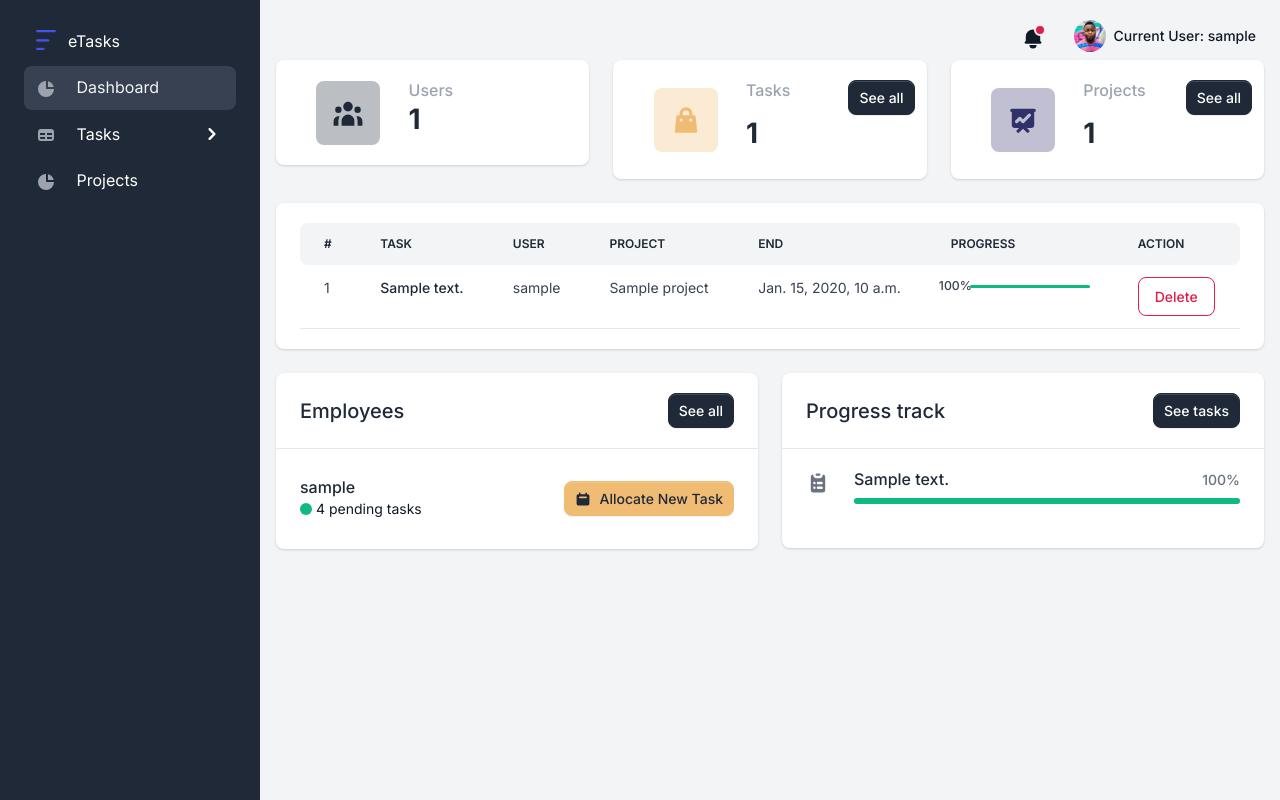
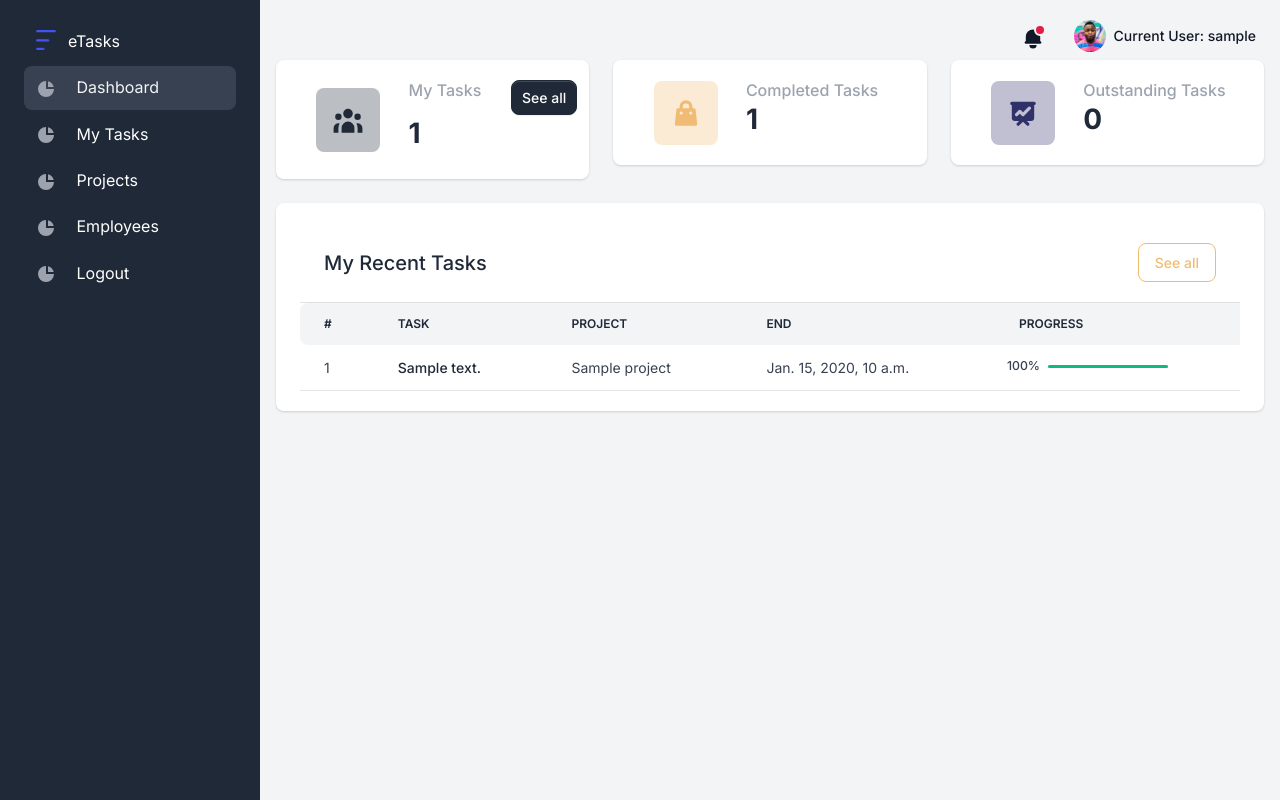
Before and after one commit to edokaDev/task-allocator-dj, a Django app: page /dashboard/ in a window 1280 px wide. Run offline with Django 4.2, Linux system fonts and the light colour scheme; a user stored in the database is signed in; tables that the repository leaves empty hold one stand-in row (values such as "Sample post"); data that the repository does not hold is empty; some libraries are stand-ins or nearby versions.

Commit message:
employee-user dashboard, tasks and notification features

```diff
--- /dev/null
+++ b/allocator/templates/employee_dashboard.html
@@ -0,0 +1,150 @@
+{% extends "includes/base-dash.html" %}
+
+{% block title %} Dashboard {% endblock %}
+
+<!-- Specific Page CSS goes HERE  -->
+{% block stylesheets %}{% endblock stylesheets %}
+
+{% block content %}
+
+<div class="row">
+    <div class="col-12 col-sm-6 col-xl-4 mb-4">
+        <div class="card border-0 shadow">
+            <div class="card-body">
+                <div class="row d-block d-xl-flex align-items-center">
+                    <div class="col-12 col-xl-5 text-xl-center mb-3 mb-xl-0 d-flex align-items-center justify-content-xl-center">
+                        <div class="icon-shape icon-shape-primary rounded me-4 me-sm-0">
+                            <svg class="icon" fill="currentColor" viewBox="0 0 20 20" xmlns="http://www.w3.org/2000/svg"><path d="M13 6a3 3 0 11-6 0 3 3 0 016 0zM18 8a2 2 0 11-4 0 2 2 0 014 0zM14 15a4 4 0 00-8 0v3h8v-3zM6 8a2 2 0 11-4 0 2 2 0 014 0zM16 18v-3a5.972 5.972 0 00-.75-2.906A3.005 3.005 0 0119 15v3h-3zM4.75 12.094A5.973 5.973 0 004 15v3H1v-3a3 3 0 013.75-2.906z"></path></svg>
+                        </div>
+                        <div class="d-sm-none">
+                            <h2 class="h5">My Tasks</h2>
+                            <h3 class="fw-extrabold mb-1">{{ task_count }}</h3>
+                        </div>
+                    </div>
+                    <div class="col-12 col-xl-7 px-xl-0">
+                        <div class="d-none d-sm-block">
+                            <div class="d-flex justify-content-between">
+                                <h2 class="h6 text-gray-400 mb-0">My Tasks</h2>
+                                <a href="{% url 'allocator:employee_tasks' %}" class="btn btn-sm btn-primary">See all</a>
+                            </div>
+                            <h3 class="fw-extrabold mb-2">{{ task_count }}</h3>
+                        </div>
+                    </div>
+                </div>
+            </div>
+        </div>
+    </div>
+    <div class="col-12 col-sm-6 col-xl-4 mb-4">
+        <div class="card border-0 shadow">
+            <div class="card-body">
+                <div class="row d-block d-xl-flex align-items-center">
+                    <div class="col-12 col-xl-5 text-xl-center mb-3 mb-xl-0 d-flex align-items-center justify-content-xl-center">
+                        <div class="icon-shape icon-shape-secondary rounded me-4 me-sm-0">
+                            <svg class="icon" fill="currentColor" viewBox="0 0 20 20" xmlns="http://www.w3.org/2000/svg"><path fill-rule="evenodd" d="M10 2a4 4 0 00-4 4v1H5a1 1 0 00-.994.89l-1 9A1 1 0 004 18h12a1 1 0 00.994-1.11l-1-9A1 1 0 0015 7h-1V6a4 4 0 00-4-4zm2 5V6a2 2 0 10-4 0v1h4zm-6 3a1 1 0 112 0 1 1 0 01-2 0zm7-1a1 1 0 100 2 1 1 0 000-2z" clip-rule="evenodd"></path></svg>
+                        </div>
+                        <div class="d-sm-none">
+                            <h2 class="fw-extrabold h5">Completed Tasks</h2>
+                            <h3 class="mb-1">{{ completed_tasks }}</h3>
+                        </div>
+                    </div>
+                    <div class="col-12 col-xl-7 px-xl-0">
+                        <div class="d-none d-sm-block">
+                            <div class="d-flex justify-content-between">
+                                <h2 class="h6 text-gray-400 mb-0">Completed Tasks</h2>
+                            </div>
+                            <h3 class="fw-extrabold mb-2">{{ completed_tasks }}</h3>
+                        </div>
+                    </div>
+                </div>
+            </div>
+        </div>
+    </div>
+    <div class="col-12 col-sm-6 col-xl-4 mb-4">
+        <div class="card border-0 shadow">
+            <div class="card-body">
+                <div class="row d-block d-xl-flex align-items-center">
+                    <div class="col-12 col-xl-5 text-xl-center mb-3 mb-xl-0 d-flex align-items-center justify-content-xl-center">
+                        <div class="icon-shape icon-shape-tertiary rounded me-4 me-sm-0">
+                            <svg class="icon" fill="currentColor" viewBox="0 0 20 20" xmlns="http://www.w3.org/2000/svg"><path fill-rule="evenodd" d="M3 3a1 1 0 000 2v8a2 2 0 002 2h2.586l-1.293 1.293a1 1 0 101.414 1.414L10 15.414l2.293 2.293a1 1 0 001.414-1.414L12.414 15H15a2 2 0 002-2V5a1 1 0 100-2H3zm11.707 4.707a1 1 0 00-1.414-1.414L10 9.586 8.707 8.293a1 1 0 00-1.414 0l-2 2a1 1 0 101.414 1.414L8 10.414l1.293 1.293a1 1 0 001.414 0l4-4z" clip-rule="evenodd"></path></svg>
+                        </div>
+                        <div class="d-sm-none">
+                            <h2 class="fw-extrabold h5"> Outstanding Tasks</h2>
+                            <h3 class="mb-1">{{ outstanding_tasks }}</h3>
+                        </div>
+                    </div>
+                    <div class="col-12 col-xl-7 px-xl-0">
+                        <div class="d-none d-sm-block">
+                            <div class="d-flex justify-content-between">
+                                <h2 class="h6 text-gray-400 mb-0">Outstanding Tasks</h2>
+                            </div>
+                            <h3 class="fw-extrabold mb-2">{{ outstanding_tasks }}</h3>
+                        </div>
+                    </div>
+                </div>
+            </div>
+        </div>
+    </div>
+</div>
+
+
+<div class="card border-0 shadow mb-4">
+    <div class="card-body">
+        <div class="card-header d-flex align-items-center justify-content-between">
+            <h2 class="fs-5 fw-bold mb-0">My Recent Tasks</h2>
+            <a href="{% url 'allocator:employee_tasks' %}" class="btn btn-outline-secondary">See all</a>
+        </div>
+        {% if tasks %}
+        <div class="table-responsive">
+            <table class="table table-centered table-nowrap mb-0 rounded">
+                <thead class="thead-light">
+                    <tr>
+                        <th class="border-0 rounded-start">#</th>
+                        <th class="border-0">Task</th>
+                        <th class="border-0">Project</th>
+                        <th class="border-0">End</th>
+                        <th class="border-0">Progress</th>
+                    </tr>
+                </thead>
+                <tbody>
+                    {% for task in tasks %}
+                    <!-- Item -->
+
+                    <tr>
+                        <td>{{ forloop.counter }}</td>
+                        <td>
+                            <a href="{% url 'allocator:task' id=task.id %}" class="text-primary fw-bold">{{ task.description }}</a>
+                        </td>
+                        <td>
+                            {{ task.project.name }}
+                        </td>
+                        <td>
+                            {{ task.end }}
+                        </td>
+                        <td>
+                            <div class="row d-flex align-items-center">
+                                <div class="col-12 col-xl-2 px-0">
+                                    <div class="small fw-bold">{{ task.progress }}%</div>
+                                </div>
+                                <div class="col-12 col-xl-10 px-0 px-xl-1">
+                                    <div class="progress progress-lg mb-0">
+                                        <div class="progress-bar bg-{{ task.progress_class }}" role="progressbar" aria-valuenow="{{ task.progress }}" aria-valuemin="5" aria-valuemax="100" style="width: {{ task.progress }}%;"></div>
+                                    </div>
+                                </div>
+                            </div>
+                        </td>
+                    </tr>
+                    <!-- End of Item -->
+                    {% endfor %}
+                </tbody>
+            </table>
+        </div>
+        {% else %}
+        <p>You don't have any task!</p>
+        {% endif %}
+    </div>
+</div>
+
+{% endblock content %}
+
+<!-- Specific Page JS goes HERE  -->
+{% block javascripts %}{% endblock javascripts %}
--- a/allocator/templates/includes/navigation.html
+++ b/allocator/templates/includes/navigation.html
@@ -18,7 +18,7 @@
                           <a href="#" class="text-center text-primary fw-bold border-bottom border-light py-3">Notifications</a>
                           {% if notifications %}
                           {% for notification in notifications %}
-                          <a href="#" class="list-group-item list-group-item-action border-bottom">
+                          <a href="{% url 'allocator:notification' id=notification.id %}" class="list-group-item list-group-item-action border-bottom">
                             <div class="row align-items-center">
                                 <div class="col-auto">
                                   <!-- Avatar -->
@@ -38,7 +38,7 @@
                             </div>
                           </a>
                           {% endfor %}
-                          <a href="#" class="dropdown-item text-center fw-bold rounded-bottom py-3">
+                          <a href="{% url 'allocator:all_notifications' %}" class="dropdown-item text-center fw-bold rounded-bottom py-3">
                             <svg class="icon icon-xxs text-gray-400 me-1" fill="currentColor" viewBox="0 0 20 20" xmlns="http://www.w3.org/2000/svg"><path d="M10 12a2 2 0 100-4 2 2 0 000 4z"></path><path fill-rule="evenodd" d="M.458 10C1.732 5.943 5.522 3 10 3s8.268 2.943 9.542 7c-1.274 4.057-5.064 7-9.542 7S1.732 14.057.458 10zM14 10a4 4 0 11-8 0 4 4 0 018 0z" clip-rule="evenodd"></path></svg>
                             View all
                           </a>
--- a/allocator/templates/includes/sidebar.html
+++ b/allocator/templates/includes/sidebar.html
@@ -48,31 +48,22 @@
           <span class="sidebar-text">Dashboard</span>
         </a>
       </li>
+
+      <!-- EMPLOYEE LINKS -->
+      {% if request.user.is_employee %}
         <li class="nav-item {% if 'tasks' in segment %} active {% endif %}">
-                <span
-                class="nav-link  collapsed  d-flex justify-content-between align-items-center"
-                data-bs-toggle="collapse" data-bs-target="#submenu-app">
-                <span>
+          <a href="{% url 'allocator:employee_tasks' %}" class="nav-link">
             <span class="sidebar-icon">
-                    <svg class="icon icon-xs me-2" fill="currentColor" viewBox="0 0 20 20" xmlns="http://www.w3.org/2000/svg"><path fill-rule="evenodd" d="M5 4a3 3 0 00-3 3v6a3 3 0 003 3h10a3 3 0 003-3V7a3 3 0 00-3-3H5zm-1 9v-1h5v2H5a1 1 0 01-1-1zm7 1h4a1 1 0 001-1v-1h-5v2zm0-4h5V8h-5v2zM9 8H4v2h5V8z" clip-rule="evenodd"></path></svg>
+              <svg class="icon icon-xs me-2" fill="currentColor" viewBox="0 0 20 20"><path d="M2 10a8 8 0 018-8v8h8a8 8 0 11-16 0z"></path><path d="M12 2.252A8.014 8.014 0 0117.748 8H12V2.252z"></path></svg>
             </span>
-                  <span class="sidebar-text">Tasks</span>
-                </span>
-                <span class="link-arrow">
-                  <svg class="icon icon-sm" fill="currentColor" viewBox="0 0 20 20" xmlns="http://www.w3.org/2000/svg"><path fill-rule="evenodd" d="M7.293 14.707a1 1 0 010-1.414L10.586 10 7.293 6.707a1 1 0 011.414-1.414l4 4a1 1 0 010 1.414l-4 4a1 1 0 01-1.414 0z" clip-rule="evenodd"></path></svg>
-                </span>
-              </span>
-              <div class="multi-level collapse {% if 'tasks' in segment %} show {% endif %}"
-                role="list" id="submenu-app" aria-expanded="false">
-                <ul class="flex-column nav">
-                  <li class="nav-item {% if 'all-task' in segment %} active {% endif %}">
-                    <a class="nav-link" href="{% url 'allocator:tasks' %}">
-                      <span class="sidebar-text">All Tasks</span>
+            <span class="sidebar-text">My Tasks</span>
           </a>
         </li>
-                </ul>
-              </div>
-              </li>
+      {% endif %}
+      <!-- END OF EMPLOYEE LINKS -->
+
+      <!-- MANAGER / ADMIN LINKS -->
+      {% if request.user.is_staff %}
         <li class="nav-item {% if 'projects' in segment %} active {% endif %}">
           <a href="#" class="nav-link">
             <span class="sidebar-icon">
@@ -81,6 +72,39 @@
             <span class="sidebar-text">Projects</span>
           </a>
         </li>
+
+        <!-- MANAGER ONLY -->
+        {% if request.user.is_manager %}
+          <li class="nav-item {% if 'employees' in segment %} active {% endif %}">
+            <a href="#" class="nav-link">
+              <span class="sidebar-icon">
+                <svg class="icon icon-xs me-2" fill="currentColor" viewBox="0 0 20 20"><path d="M2 10a8 8 0 018-8v8h8a8 8 0 11-16 0z"></path><path d="M12 2.252A8.014 8.014 0 0117.748 8H12V2.252z"></path></svg>
+              </span>
+              <span class="sidebar-text">Employees</span>
+            </a>
+          </li>
+        {% else %}
+        <!-- ADMIN ONLY -->
+          <li class="nav-item {% if 'users' in segment %} active {% endif %}">
+            <a href="#" class="nav-link">
+              <span class="sidebar-icon">
+                <svg class="icon icon-xs me-2" fill="currentColor" viewBox="0 0 20 20"><path d="M2 10a8 8 0 018-8v8h8a8 8 0 11-16 0z"></path><path d="M12 2.252A8.014 8.014 0 0117.748 8H12V2.252z"></path></svg>
+              </span>
+              <span class="sidebar-text">Users</span>
+            </a>
+          </li>
+        {% endif %} <!-- manager or admin -->
+      {% endif %} <!-- is staff -->
+      <!-- END OF MANAGER / ADMIN LINKS -->
+
+      <li class="nav-item">
+        <a href="{% url 'allocator:logout' %}" class="nav-link">
+          <span class="sidebar-icon">
+            <svg class="icon icon-xs me-2" fill="currentColor" viewBox="0 0 20 20"><path d="M2 10a8 8 0 018-8v8h8a8 8 0 11-16 0z"></path><path d="M12 2.252A8.014 8.014 0 0117.748 8H12V2.252z"></path></svg>
+          </span>
+          <span class="sidebar-text">Logout</span>
+        </a>
+      </li>
     </ul>
   </div>
 </nav>
--- a/allocator/urls.py
+++ b/allocator/urls.py
@@ -1,5 +1,17 @@
 from django.urls import path
-from .views import IndexView, logout_view, DashboardView, AllTaskView, TaskView, DeleteTaskView, CompleteSubTaskView
+from .views import (
+    IndexView,
+    logout_view,
+    DashboardView,
+    AllTaskView,
+    TaskView,
+    DeleteTaskView,
+    CompleteSubTaskView,
+    NotificationView,
+    AllNotificationsView,
+    DeleteNotificationView,
+    EmployeeTasksView
+)
 
 app_name = 'allocator'
 
@@ -7,8 +19,11 @@ urlpatterns = [
     path('', IndexView.as_view(), name='landing'),
     path('logout/', logout_view, name='logout'),
     path('dashboard/', DashboardView.as_view(), name='dashboard'),
-    path('tasks/', AllTaskView.as_view(), name='tasks'),
+    path('tasks/', EmployeeTasksView.as_view(), name='employee_tasks'),
     path('tasks/<int:id>/', TaskView.as_view(), name='task'),
     path('tasks/<int:id>/delete', DeleteTaskView.as_view(), name='delete_task'),
     path('tasks/<int:taskid>/<int:subid>', CompleteSubTaskView.as_view(), name='complete_task'),
+    path('notifications/', AllNotificationsView.as_view(), name='all_notifications'),
+    path('notifications/<int:id>/', NotificationView.as_view(), name='notification'),
+    path('notifications/<int:id>/delete', DeleteNotificationView.as_view(), name='delete_notification'),
 ]
--- a/allocator/views.py
+++ b/allocator/views.py
@@ -35,7 +35,7 @@ class IndexView(View):
             user = authenticate(request, username=username, password=password)
             if user is not None:
                 login(request, user)
-                return redirect('allocator:landing')
+                return render(request, 'dashboard.html', context)
             else:
                 context['login_error'] = 'Invalid Credentials, try again!'
             return render(request, 'landing.html', context)
@@ -86,18 +86,86 @@ class DashboardView(View, LoginRequiredMixin):
 
         context = {
             'title': title,
-            'tasks': tasks,
-            't_count': tasks.count(),
-            'users': users,
-            'u_count': users.count(),
-            'projects': project_count,
-            'notifications': notifications,
             'segment': ['dashboard'],
         }
+        if request.user.is_employee:
+            user_tasks = tasks.filter(user=request.user)
+
+            completed = 0
+            for t in user_tasks:
+                if t.status == 'completed':
+                    completed += 1
+
+            context['tasks'] = user_tasks[:5]
+            context['task_count'] = user_tasks.count()
+            context['completed_tasks'] = completed #status='completed'
+            context['outstanding_tasks'] = user_tasks.count() - completed #status='inprogress'
+            context['notifications'] = notifications
+
+            return render(request, 'employee_dashboard.html', context)
         return render(request, 'dashboard.html', context)
 
     def post(self, request):
         return HttpResponse("Dashboard: post")
+
+class AllNotificationsView(View, LoginRequiredMixin):
+    login_url = '/'
+
+    def get(self, request):
+        if not request.user.is_employee:
+            return HttpResponseRedirect(reverse('allocator:dashboard'))
+        title = 'Dashboard'
+        notifications = Notification.objects.filter(user=request.user)
+        context = {
+            'title': title,
+            'segment': ['dashboard'],
+            'notifications': notifications
+        }
+        return render(request, 'all_notifications.html', context)
+
+
+class NotificationView(View, LoginRequiredMixin):
+    login_url = '/'
+
+    def get(self, request, id):
+        if not request.user.is_employee:
+            return HttpResponseRedirect(reverse('allocator:dashboard'))
+        title = 'Dashboard'
+        notification = Notification.objects.get(pk=id)
+        context = {
+            'title': title,
+            'segment': ['dashboard'],
+            'notification': notification,
+            'notifications': Notification.objects.filter(user=request.user)
+        }
+        return render(request, 'notification.html', context)
+
+class DeleteNotificationView(View, LoginRequiredMixin):
+    login_url = '/'
+
+    def get(self, request, id):
+        notification = Notification.objects.get(id=id)
+        if notification != None:
+            notification.delete()
+            return HttpResponseRedirect(reverse('allocator:dashboard'))
+        else:
+            return HttpResponseRedirect(reverse('allocator:notification', args=(id,)))
+
+class EmployeeTasksView(View, LoginRequiredMixin):
+    login_url = '/'
+
+    def get(self, request):
+        if not request.user.is_employee:
+            return HttpResponseRedirect(reverse('allocator:dashboard'))
+        title = 'My Tasks'
+        tasks = Task.objects.all().filter(user=request.user)
+
+        context = {
+            'title': title,
+            'tasks': tasks,
+            'segment': ['tasks'],
+        }
+        return render(request, 'employee_tasks.html', context)
 
 
 class AllTaskView(View, LoginRequiredMixin):
```
Also changed, not shown: allocator/templates/all_notifications.html (added, +56 -0 lines), allocator/templates/employee_tasks.html (added, +60 -0 lines), allocator/templates/landing.html (+5 -132 lines), allocator/templates/notification.html (added, +22 -0 lines), allocator/templates/task.html (+7 -1 lines). Lines whose indentation alone changed are shown as unchanged.
